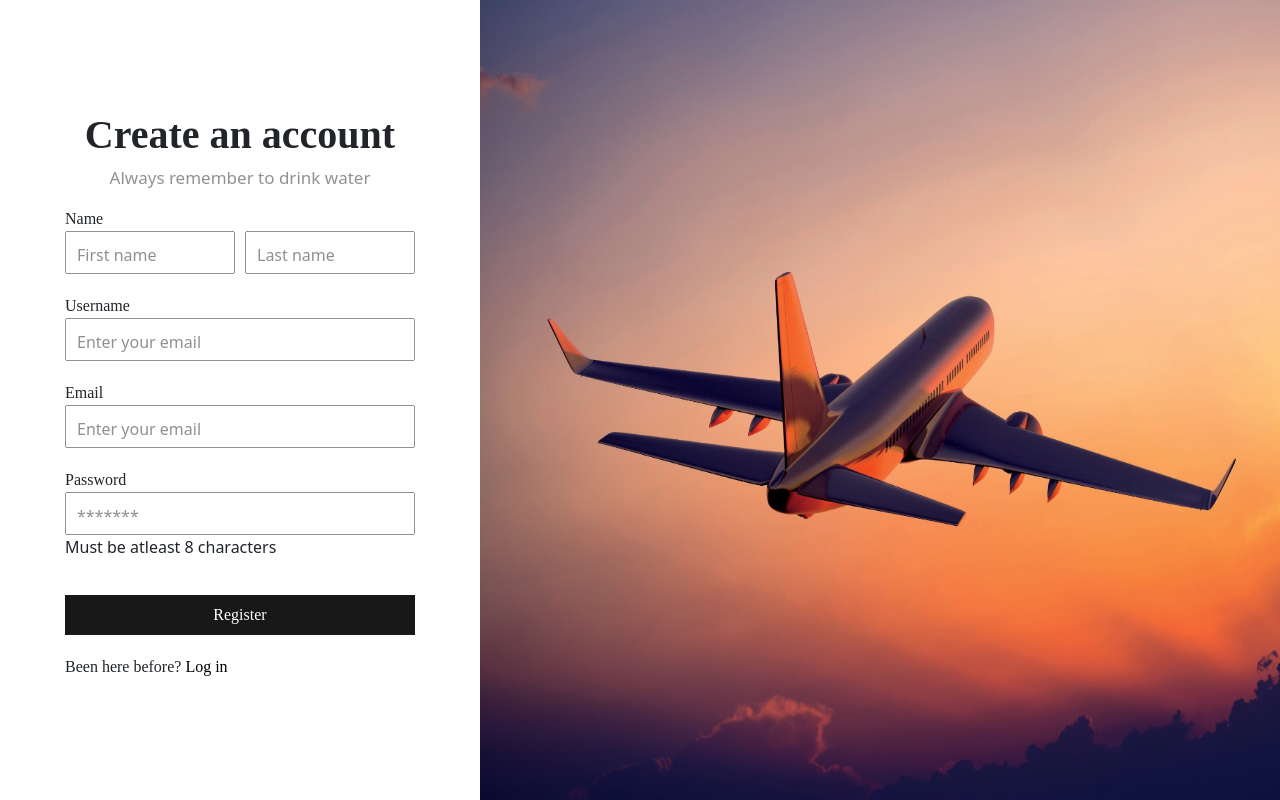
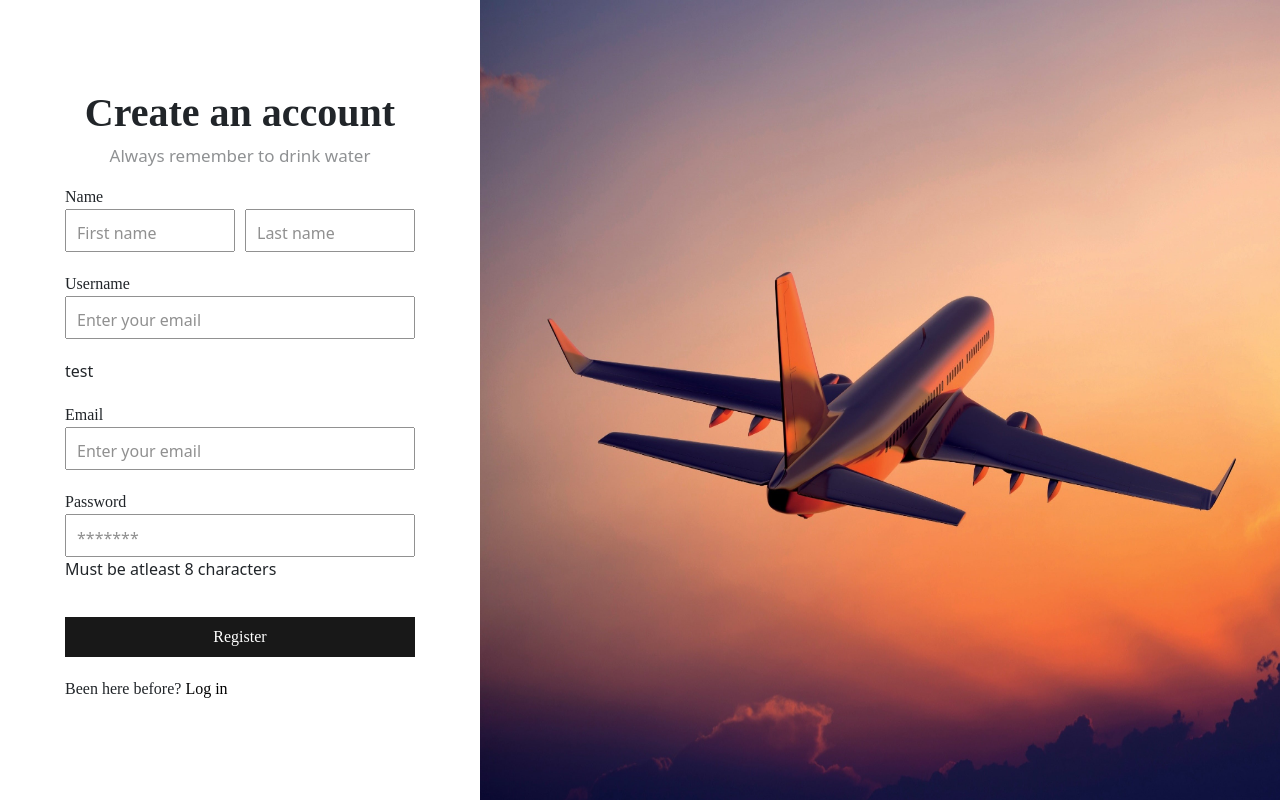
Before and after one commit to MiaZakiee/TrekkerTracker, a PHP site: page /registerPage.php in a window 1280 px wide. Run offline with PHP 8.4, Linux system fonts and the light colour scheme; some web fonts are replaced.

Commit message:
committing....

```diff
--- a/html/registerPage.php
+++ b/html/registerPage.php
@@ -33,6 +33,7 @@
                             <label for="registerUsername" style="font-family: Playfair Display">Username</label>
                             <input type="text" class="htmlForm-control loginTextField" name="registerUsername" placeholder="Enter your email" required />
                         </div>
+                        <div>test</div>
                         <div class="loginInput">
                             <label for="registerEmail" style="font-family: Playfair Display">Email</label>
                             <input type="email" class="htmlForm-control loginTextField" name="registerEmail" placeholder="Enter your email" required />
```
Also changed, not shown: 1 other file.
